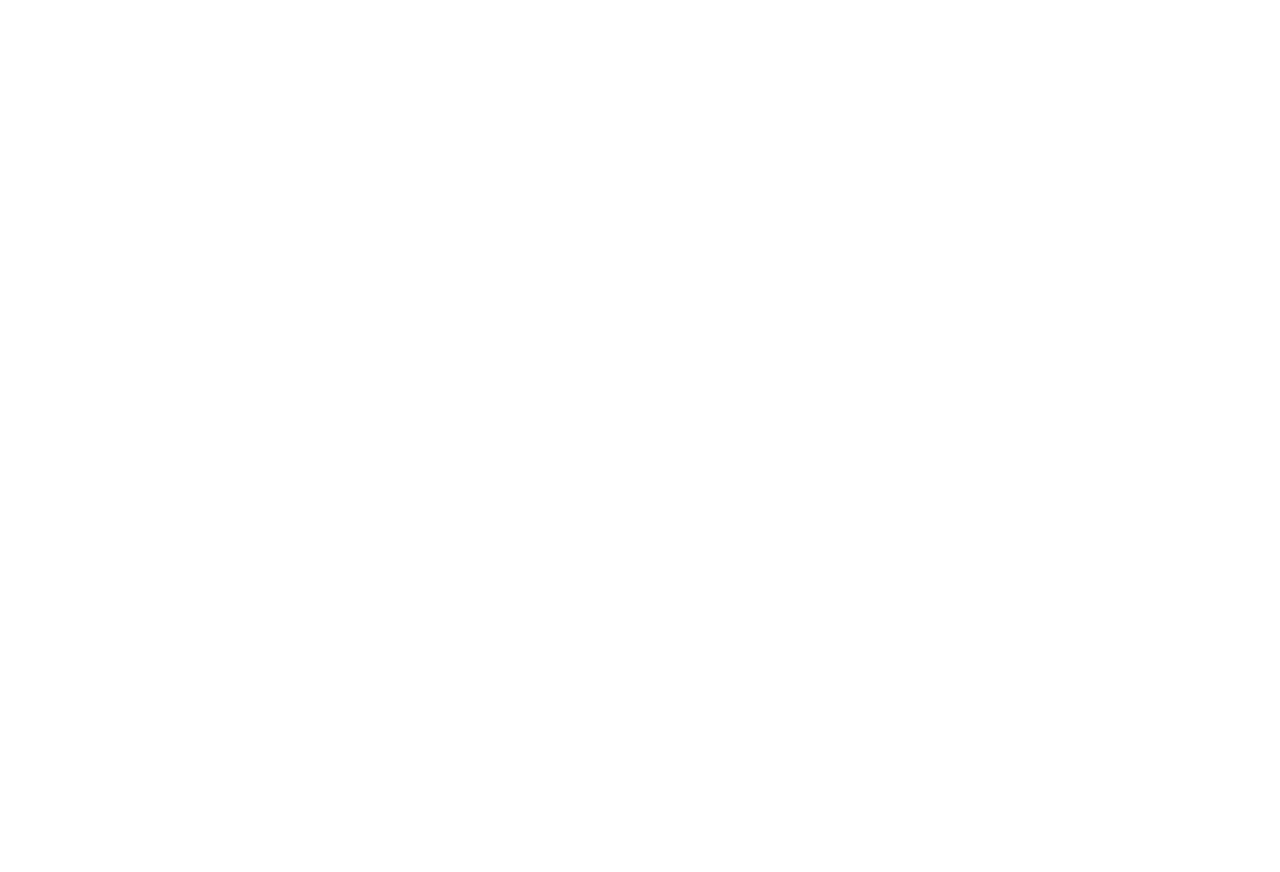
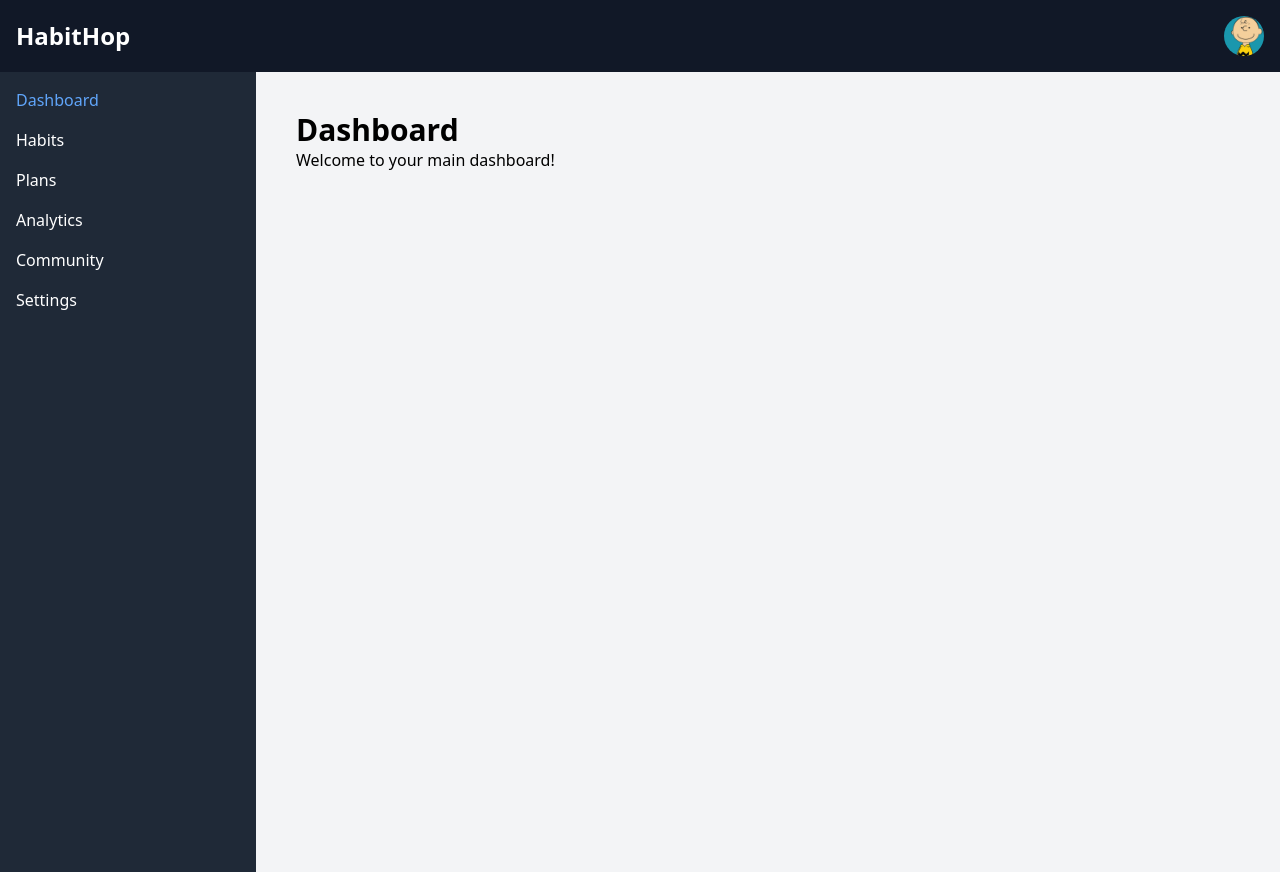
Before and after one commit to pnidhi26/habit-hop, a React (Create React App) app: page /dashboard in a window 1280 px wide. Before the commit this address had no page. Before the commit the page ends 800 px from the top, so only its background shows below. Built offline with nearby package versions, Linux system fonts and the light colour scheme.

Commit message:
update navbar, topbar and initial different pages

```diff
--- a/src/App.js
+++ b/src/App.js
@@ -1,12 +1,21 @@
 import React from 'react';
-import { BrowserRouter as Router, Routes, Route } from 'react-router-dom';
-import { Download, SectionWrapper } from './components';
+import { BrowserRouter as Router, Routes, Route, useNavigate } from 'react-router-dom';
+import { Download, SectionWrapper, Navbar, Topbar } from './components';
 import Login from './pages/Login';
 import Signup from './pages/Signup';
+import Dashboard from './pages/Dashboard';
+import Analytics from './pages/Analytics';
+import Community from './pages/Community';
+import Plans from './pages/Plans';
+import Habits from './pages/Habits';
+import Settings from './pages/Settings';
 import assets from './assets';
 import styles from './styles/Global';
 
-const HomePage = () => (
+const HomePage = () => {
+  const navigate = useNavigate();
+
+  return (
     <>
       <SectionWrapper
         title="Organize, Execute, Triumph"
@@ -15,6 +24,16 @@
         mockupImg={assets.homeHero}
         banner="banner"
       />
+
+      <div className="flex justify-center my-4">
+        <button
+          onClick={() => navigate('/dashboard')}
+          className="bg-blue-500 text-white py-2 px-4 rounded hover:bg-blue-700"
+        >
+          skip login
+        </button>
+      </div>
+
       <Download />
       <SectionWrapper
         title="Key Features"
@@ -32,6 +51,26 @@
       </div>
     </>
   );
+}
+
+const AppLayout = () => (
+  <div className="flex flex-col h-screen">
+    <Topbar />
+    <div className="flex h-full">
+      <Navbar />
+      <div className="flex-1 overflow-y-auto p-4 bg-gray-100">
+        <Routes>
+          <Route path="/dashboard" element={<Dashboard />} />
+          <Route path="/habits" element={<Habits />} />
+          <Route path="/settings" element={<Settings />} />
+          <Route path="/analytics" element={<Analytics />} />
+          <Route path="/community" element={<Community />} />
+          <Route path="/plans" element={<Plans />} />
+        </Routes>
+      </div>
+    </div>
+  </div>
+);
 
 const App = () => {
   return (
@@ -40,9 +79,9 @@
         <Route path="/" element={<HomePage />} />
         <Route path="/login" element={<Login />} />
         <Route path="/signup" element={<Signup />} />
+        <Route path="/*" element={<AppLayout />} />
       </Routes>
     </Router>
   );
 }
-
 export default App;
--- /dev/null
+++ b/src/components/Navbar.jsx
@@ -0,0 +1,30 @@
+import React from 'react';
+import { Link, useMatch, useResolvedPath } from "react-router-dom";
+
+export default function Navbar() {
+  return (
+    <div className="bg-gray-800 text-white w-1/5 min-h-screen p-4 flex flex-col">
+      <ul className="space-y-4">
+        <CustomLink to="/dashboard">Dashboard</CustomLink>
+        <CustomLink to="/habits">Habits</CustomLink>
+        <CustomLink to="/plans">Plans</CustomLink>
+        <CustomLink to="/analytics">Analytics</CustomLink>
+        <CustomLink to="/community">Community</CustomLink>
+        <CustomLink to="/settings">Settings</CustomLink>
+      </ul>
+    </div>
+  )
+}
+
+function CustomLink({ to, children, ...props }) {
+  const resolvedPath = useResolvedPath(to)
+  const isActive = useMatch({ path: resolvedPath.pathname, end: true })
+
+  return (
+    <li className={isActive ? "text-blue-400" : ""}>
+      <Link to={to} {...props}>
+        {children}
+      </Link>
+    </li>
+  )
+}
--- /dev/null
+++ b/src/components/Topbar.jsx
@@ -0,0 +1,17 @@
+import React from 'react';
+import sampleProfilePic from '../assets/sampleProfilePic.jpeg';
+
+export default function Topbar() {
+  return (
+    <div className="bg-gray-900 text-white flex justify-between items-center p-4 shadow w-full">
+      <div className="text-2xl font-bold">HabitHop</div>
+      <div>
+        <img
+          src={sampleProfilePic}
+          alt="User"
+          className="w-10 h-10 rounded-full object-cover"
+        />
+      </div>
+    </div>
+  );
+}
--- a/src/components/index.js
+++ b/src/components/index.js
@@ -1,4 +1,5 @@
 import Download from './Download';
 import SectionWrapper from './SectionWrapper';
-
+export { default as Navbar } from './Navbar';
+export { default as Topbar } from './Topbar';
 export { Download, SectionWrapper };
--- /dev/null
+++ b/src/pages/Analytics.jsx
@@ -0,0 +1,10 @@
+import React from 'react';
+
+export default function Analytics() {
+  return (
+    <div className="p-6">
+      <h1 className="text-3xl font-bold">Analytics</h1>
+      <p>Welcome to your Analytics!</p>
+    </div>
+  );
+}
--- /dev/null
+++ b/src/pages/Community.jsx
@@ -0,0 +1,10 @@
+import React from 'react';
+
+export default function Community() {
+  return (
+    <div className="p-6">
+      <h1 className="text-3xl font-bold">Community</h1>
+      <p>Welcome to your Community!</p>
+    </div>
+  );
+}
--- /dev/null
+++ b/src/pages/Dashboard.jsx
@@ -0,0 +1,10 @@
+import React from 'react';
+
+export default function Dashboard() {
+  return (
+    <div className="p-6">
+      <h1 className="text-3xl font-bold">Dashboard</h1>
+      <p>Welcome to your main dashboard!</p>
+    </div>
+  );
+}
--- /dev/null
+++ b/src/pages/Habits.jsx
@@ -0,0 +1,10 @@
+import React from 'react';
+
+export default function Habits() {
+  return (
+    <div className="p-6">
+      <h1 className="text-3xl font-bold">Habits</h1>
+      <p>Manage your habits here.</p>
+    </div>
+  );
+}
--- /dev/null
+++ b/src/pages/Plans.jsx
@@ -0,0 +1,10 @@
+import React from 'react';
+
+export default function Plans() {
+  return (
+    <div className="p-6">
+      <h1 className="text-3xl font-bold">Plans</h1>
+      <p>Welcome to your Plans!</p>
+    </div>
+  );
+}
--- /dev/null
+++ b/src/pages/Settings.jsx
@@ -0,0 +1,10 @@
+import React from 'react';
+
+export default function Settings() {
+  return (
+    <div className="p-6">
+      <h1 className="text-3xl font-bold">Settings</h1>
+      <p>Adjust your application settings here.</p>
+    </div>
+  );
+}
```
Also changed, not shown: src/assets/sampleProfilePic.jpeg (added). Lines whose indentation alone changed are shown as unchanged.
